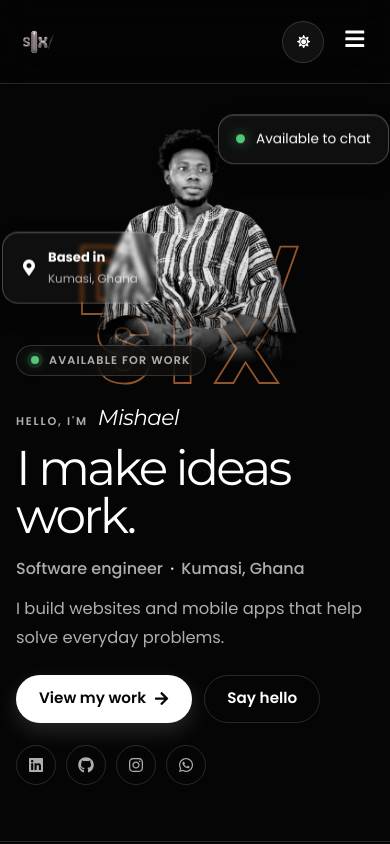
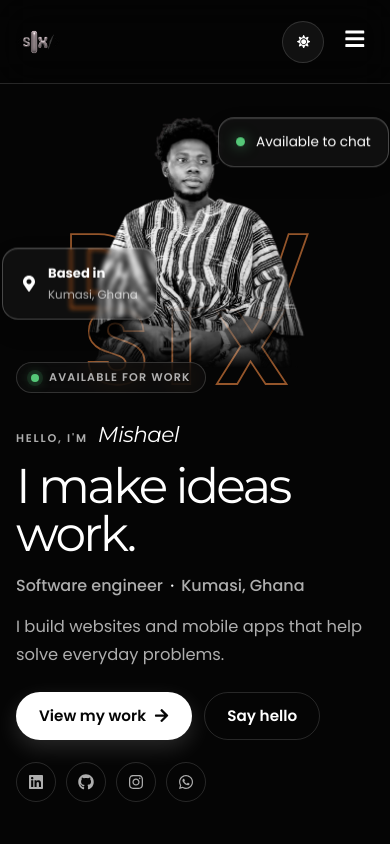
Before and after one commit to mishael6/my-portfolio, a React (Vite) app: page / in a window 390 px wide. Shown: the top 844 px of the page. Built offline with nearby package versions, Linux system fonts and the light colour scheme.

Commit message:
Update hero backdrop and portrait styles for improved layout and responsiveness

```diff
--- a/src/pages/HomePage.css
+++ b/src/pages/HomePage.css
@@ -17,8 +17,8 @@
 .hero-socials a { color: var(--muted); width: 40px; height: 40px; display: grid; place-items: center; border: 1px solid var(--border); border-radius: 50%; text-decoration: none; transition: color .2s, border-color .2s, transform .2s; }
 .hero-socials a:hover { color: var(--accent); border-color: var(--accent); transform: translateY(-2px); }
 .portrait-frame { position: relative; isolation: isolate; width: min(118%, 700px); justify-self: end; align-self: center; transform: translateY(-56px); margin-right: -5%; background: transparent; border: 0; padding: 0; border-radius: 0; }
-.hero-backdrop-type { position: absolute; z-index: 0; bottom: -80px; left: 50%; transform: translateX(-50%); width: max-content; text-align: center; font-family: var(--font-sans); font-size: clamp(6.5rem, 15vw, 13rem); font-weight: 700; line-height: .72; letter-spacing: .16em; color: transparent; -webkit-text-stroke: 2.2px #bd6c35; opacity: .78; user-select: none; white-space: nowrap; }
-.portrait { position: relative; z-index: 1; width: 56%; height: auto; margin: 0 auto; transform: translateY(56px); object-fit: contain; object-position: center bottom; border-radius: 0; background: transparent; -webkit-mask-image: linear-gradient(to bottom, #000 0%, #000 76%, transparent 100%); mask-image: linear-gradient(to bottom, #000 0%, #000 76%, transparent 100%); }
+.hero-backdrop-type { position: absolute; z-index: 0; bottom: -64px; left: 50%; transform: translateX(-50%); width: max-content; text-align: center; font-family: var(--font-sans); font-size: clamp(7rem, 17vw, 15rem); font-weight: 700; line-height: .72; letter-spacing: .16em; color: transparent; -webkit-text-stroke: 2.2px #bd6c35; opacity: .78; user-select: none; white-space: nowrap; }
+.portrait { position: relative; z-index: 1; width: 60%; height: auto; margin: 0 auto; transform: translateY(42px); object-fit: contain; object-position: center bottom; border-radius: 0; background: transparent; -webkit-mask-image: linear-gradient(to bottom, #000 0%, #000 76%, transparent 100%); mask-image: linear-gradient(to bottom, #000 0%, #000 76%, transparent 100%); }
 .hero-glass-card { position: absolute; z-index: 2; display: flex; align-items: center; gap: 11px; color: var(--text); background: rgba(255, 255, 255, .045); border: 1px solid rgba(255,255,255,.24); box-shadow: 0 10px 28px rgba(0,0,0,.08), inset 0 1px 0 rgba(255,255,255,.12); backdrop-filter: blur(2px) saturate(150%); -webkit-backdrop-filter: blur(2px) saturate(150%); border-radius: 16px; }
 .hero-glass-card--availability { top: 18%; right: -2%; padding: 13px 17px; font-size: .85rem; }
 .glass-status { width: 9px; height: 9px; flex: 0 0 auto; border-radius: 50%; background: #55c878; box-shadow: 0 0 14px rgba(85,200,120,.65); }
@@ -27,6 +27,6 @@
 .hero-glass-card--location span { display: flex; flex-direction: column; gap: 2px; }
 .hero-glass-card--location strong { font-size: .82rem; }
 .hero-glass-card--location small { color: var(--muted); font-size: .74rem; }
-@media (max-width: 900px) { .hero { grid-template-columns: .9fr 1.1fr; gap: 28px; min-height: 0; } .portrait-frame { width: min(118%, 620px); margin-right: -8%; transform: translateY(-44px); } .hero-backdrop-type { font-size: clamp(6rem, 13vw, 10rem); } .hero-name { font-size: clamp(2.75rem, 5.4vw, 4rem); } }
-@media (max-width: 680px) { .hero { grid-template-columns: 1fr; gap: 20px; padding-top: 10px; } .hero-copy-wrap { order: 1; } .portrait-frame { justify-self: center; order: 0; width: min(108%, 500px); margin-right: 0; transform: translateY(-28px); margin-bottom: -30px; } .portrait { transform: translateY(36px); } .hero-backdrop-type { bottom: -58px; font-size: clamp(6rem, 24vw, 9rem); -webkit-text-stroke-width: 1.8px; } .hero-name { font-size: clamp(2.75rem, 12.5vw, 3.2rem); } .hero-glass-card--availability { top: 16%; right: 0; } .hero-glass-card--location { left: 0; bottom: 12%; } }
+@media (max-width: 900px) { .hero { grid-template-columns: .9fr 1.1fr; gap: 28px; min-height: 0; } .portrait-frame { width: min(118%, 620px); margin-right: -8%; transform: translateY(-44px); } .hero-backdrop-type { font-size: clamp(7rem, 15vw, 11.5rem); } .hero-name { font-size: clamp(2.75rem, 5.4vw, 4rem); } }
+@media (max-width: 680px) { .hero { grid-template-columns: 1fr; gap: 20px; padding-top: 10px; } .hero-copy-wrap { order: 1; } .portrait-frame { justify-self: center; order: 0; width: min(108%, 500px); margin-right: 0; transform: translateY(-28px); margin-bottom: -30px; } .portrait { transform: translateY(24px); } .hero-backdrop-type { bottom: -42px; font-size: clamp(6.5rem, 27vw, 10rem); -webkit-text-stroke-width: 1.8px; } .hero-name { font-size: clamp(2.75rem, 12.5vw, 3.2rem); } .hero-glass-card--availability { top: 16%; right: 0; } .hero-glass-card--location { left: 0; bottom: 12%; } }
 @media (prefers-reduced-motion: reduce) { .hero-glass-card { animation: none; } }
```
